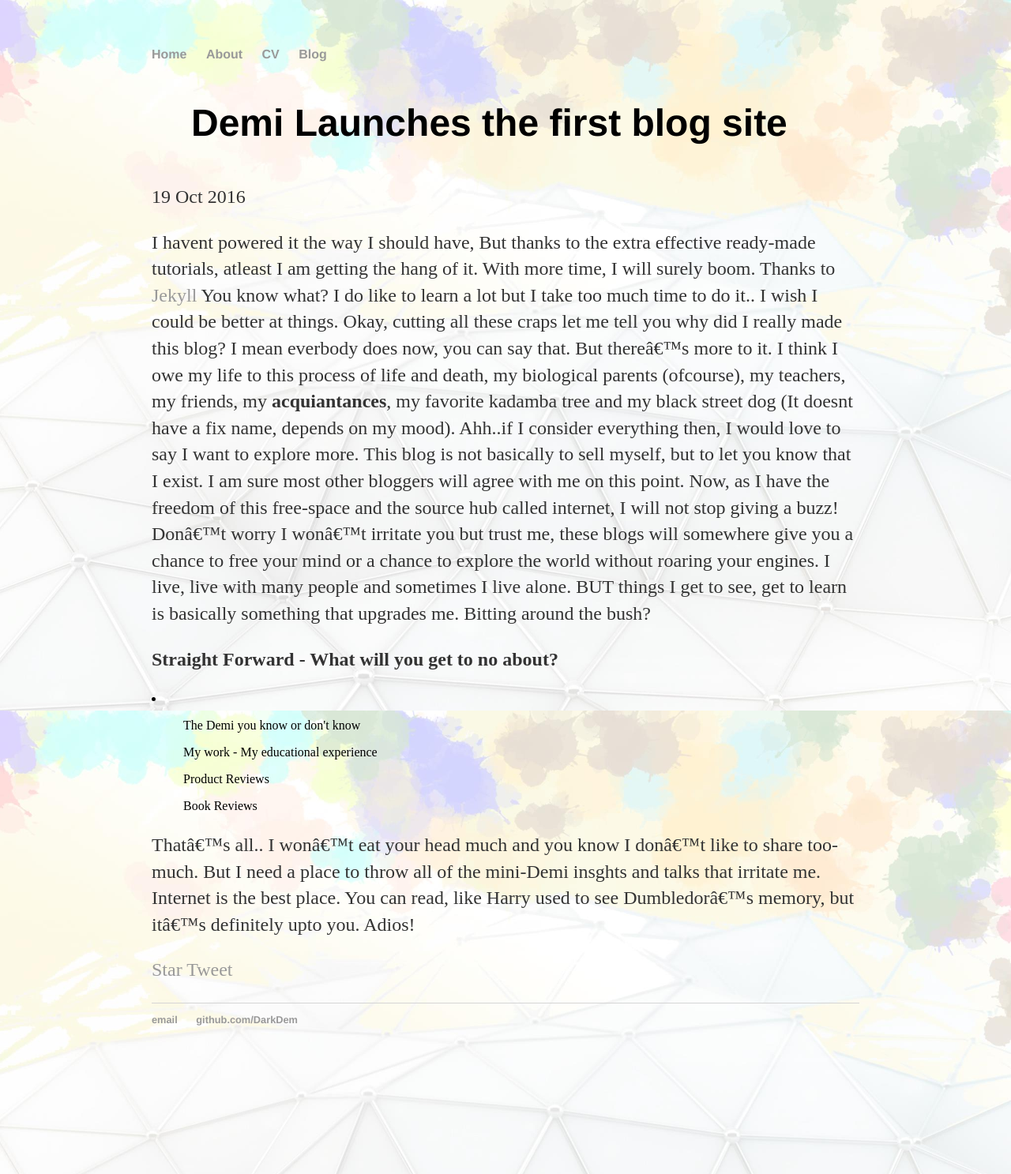
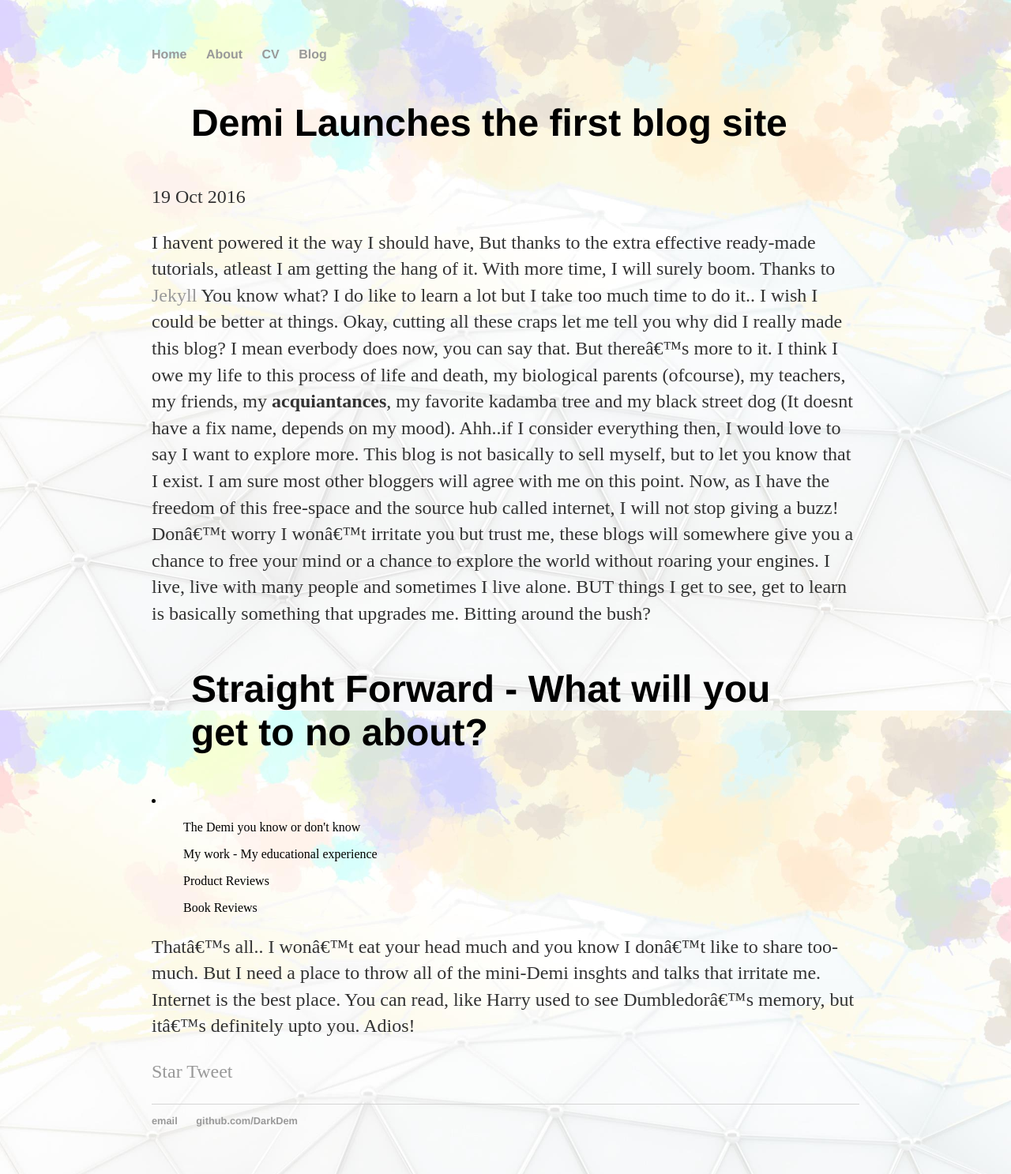
Before and after one commit to DarkDem/DarkDem.github.io, a Jekyll site: the page built from _posts/2016-10-19-demi's-site-launched.md, in a window 1280 px wide. Shown: the whole page at 79% size. Built offline with Jekyll 4.4.1, drawn with Linux system fonts in a browser that asks for light colours; comment, search, counter and statistics services are not loaded.

```diff
--- a/_posts/2016-10-19-demi's-site-launched.md
+++ b/_posts/2016-10-19-demi's-site-launched.md
@@ -10,7 +10,7 @@ I havent powered it the way I should have, But thanks to the extra effective rea
 You know what? I do like to learn a lot but I take too much time to do it.. I wish I could be better at things.
 Okay, cutting all these craps let me tell you why did I really made this blog? I mean everbody does now, you can say that. But there's more to it. I think I owe my life to this process of life and death, my biological parents (ofcourse), my teachers, my friends, my <b>acquiantances</b>, my favorite kadamba tree and my black street dog (It doesnt have a fix name, depends on my mood). Ahh..if I consider everything then, I would love to say I want to explore more. This blog is not basically to sell myself, but to let you know that I exist. I am sure most other bloggers will agree with me on this point. Now, as I have the freedom of this free-space and the source hub called internet, I will not stop giving a buzz! Don't worry I won't irritate you but trust me, these blogs will somewhere give you a chance to free your mind or a chance to explore the world without roaring your engines. I live, live with many people and sometimes I live alone. BUT things I get to see, get to learn is basically something that upgrades me. Bitting around the bush?
 
-<b>Straight Forward - What will you get to no about?
+<h1>Straight Forward - What will you get to no about?</h1>
 
 <li><ul> The Demi you know or don't know </ul>
 <ul> My work - My educational experience </ul>
```
